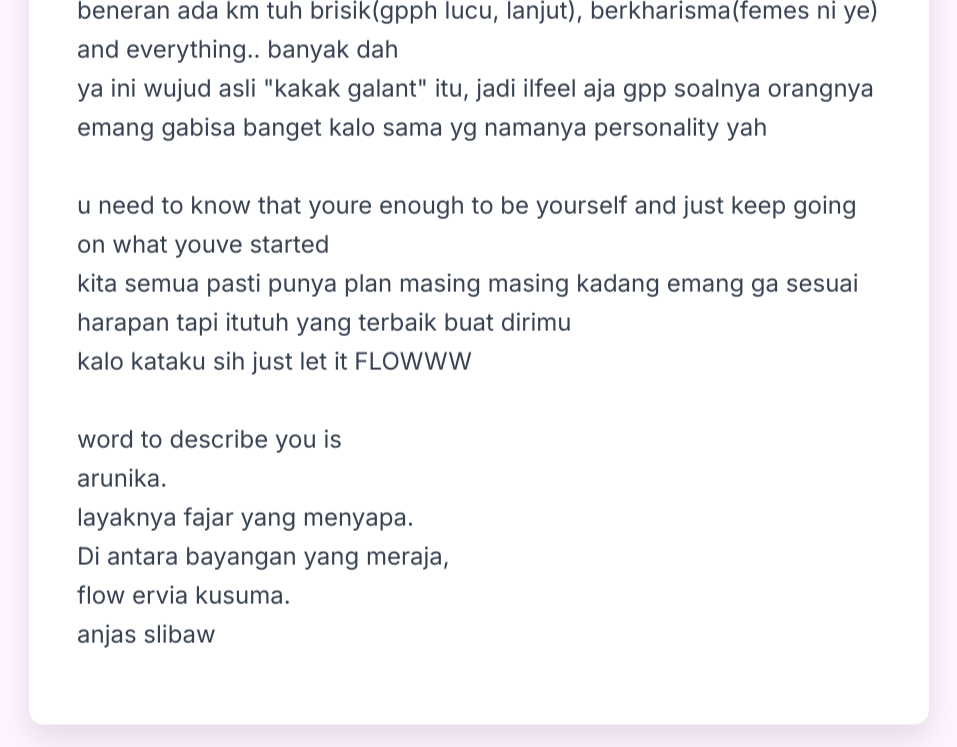
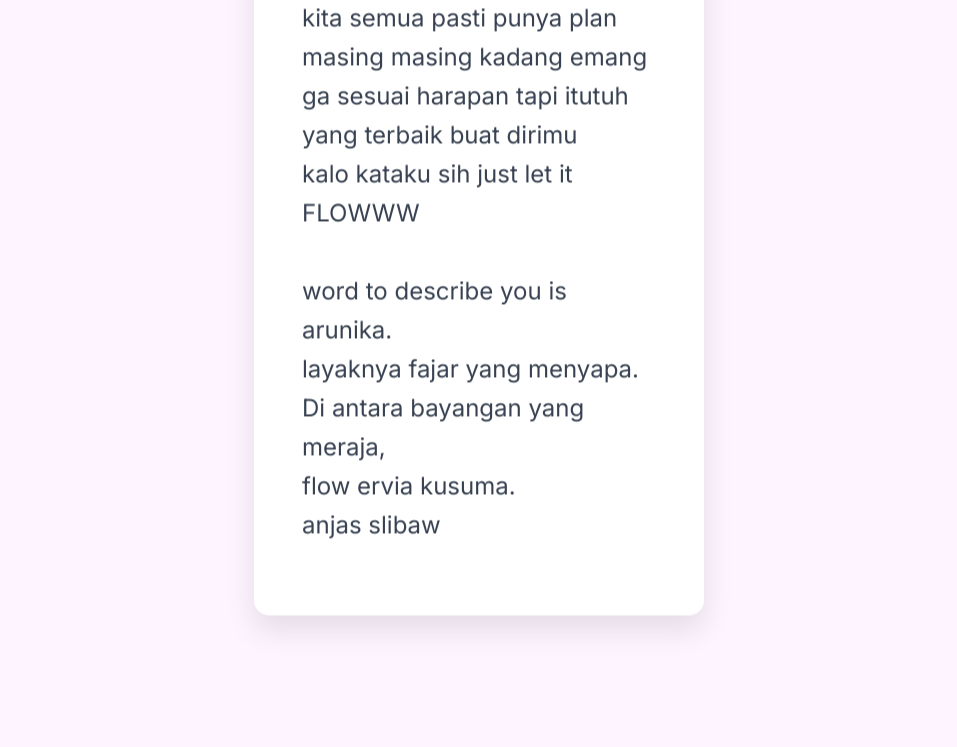
Before and after one commit to DistaDeez/SigmaAbiesss, a plain HTML site: page index.html in a window 1280 px wide. Both pictures are taken after a click on the element 640 px from the left and 400 px from the top of the page. Shown: the top 747 px of the page, without its empty margins (161-1118 px from the left). Drawn offline with nearby package versions, Linux system fonts and the light colour scheme.

Commit message:
style.css

```diff
--- a/style.css
+++ b/style.css
@@ -100,8 +100,8 @@ body {
 
 .letter {
     position: absolute;
-    width: 200%;
-    max-width: 30000px;
+    width: 100%;
+    max-width: 3000px;
     height: auto;
     background-color: #fff;
     border-radius: 10px;
```
